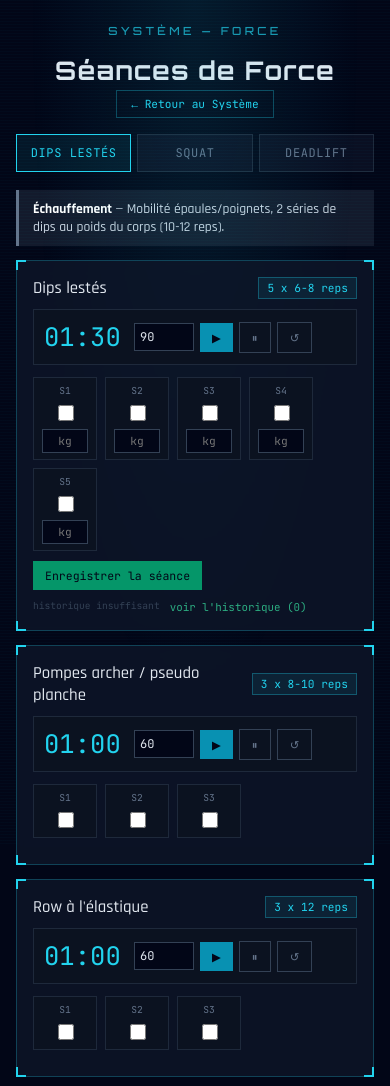
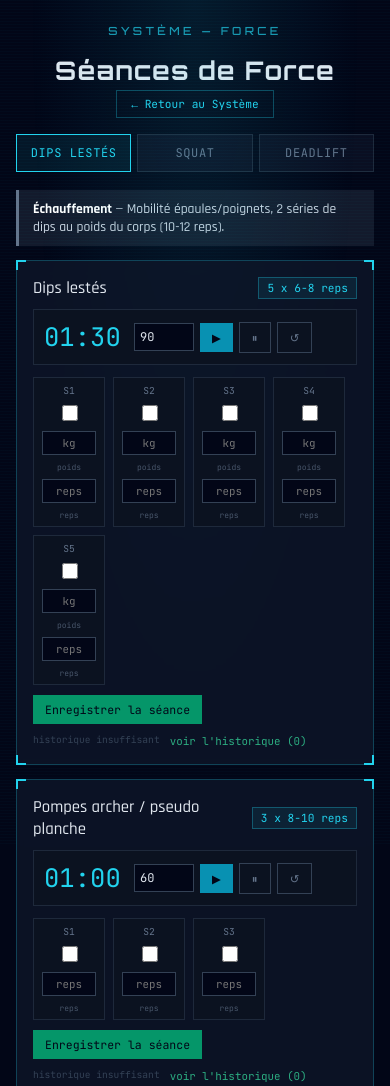
Before and after one commit to adrienfoggia-cpu/syst-me-v1, a plain HTML site: page seances-force.html in a window 390 px wide. Shown: the top 1086 px of the page. Drawn offline with Linux system fonts and the light colour scheme.

Commit message:
Add files via upload

```diff
--- a/seances-force.html
+++ b/seances-force.html
@@ -56,13 +56,14 @@
   .btn-emerald{background:#059669;color:#020617;} .btn-emerald:hover{background:#34d399;}
 
   .sets-grid{display:flex; gap:8px; flex-wrap:wrap; margin-bottom:10px;}
-  .set-box{background:#0b1220; border:1px solid #1e293b; padding:6px 8px; display:flex; flex-direction:column; align-items:center; gap:5px; width:64px;}
+  .set-box{background:#0b1220; border:1px solid #1e293b; padding:6px 8px; display:flex; flex-direction:column; align-items:center; gap:5px; width:72px;}
   .set-box.checked{border-color:var(--emerald); background:rgba(52,211,153,.06);}
   .set-box .slabel{font-family:'JetBrains Mono',monospace; font-size:.6rem; color:var(--muted);}
   .set-box input[type=checkbox]{width:16px; height:16px; accent-color:var(--emerald);}
   .set-box input[type=text]{width:100%; background:#020617; border:1px solid #334155; color:var(--text);
-    font-family:'JetBrains Mono',monospace; font-size:.7rem; padding:4px; text-align:center;}
+    font-family:'JetBrains Mono',monospace; font-size:.68rem; padding:4px; text-align:center; margin-top:2px;}
   .set-box input:focus{outline:none; border-color:var(--cyan);}
+  .set-box .sub-label{font-family:'JetBrains Mono',monospace; font-size:.5rem; color:#475569; margin-top:2px;}
 
   .row-actions{display:flex; align-items:center; gap:10px; flex-wrap:wrap; margin-bottom:6px;}
   .current-val{font-family:'JetBrains Mono',monospace; font-size:1rem; color:var(--emerald);}
@@ -94,7 +95,7 @@
 
 <script>
 /* ---------- helpers ---------- */
-const STORAGE_KEY = "adrien-force-sessions-v2";
+const STORAGE_KEY = "adrien-force-sessions-v3";
 const todayStr = () => new Date().toISOString().slice(0,10);
 const pad = (n) => n.toString().padStart(2,"0");
 function formatMMSS(totalSeconds){
@@ -122,6 +123,7 @@ function beep(){
 }
 
 /* ---------- default data ---------- */
+/* track: "weight" (poids+reps par série) | "time" (durée par série) | null (reps seules, sauf noLog) */
 const SESSIONS = [
   {
     id:"dips", name:"Dips lestés", warmup:"Mobilité épaules/poignets, 2 séries de dips au poids du corps (10-12 reps).",
@@ -130,7 +132,7 @@ const SESSIONS = [
       {id:"pompes-archer", name:"Pompes archer / pseudo planche", scheme:"8-10 reps", sets:3, rest:60, track:null},
       {id:"row-elastique", name:"Row à l'élastique", scheme:"12 reps", sets:3, rest:60, track:null},
       {id:"l-sit", name:"L-sit", scheme:"hold max", sets:4, rest:60, track:"time", unit:""},
-      {id:"boxe-dips", name:"Sac de boxe (optionnel)", scheme:"2 min / round", sets:4, rest:120, track:null, note:"Relance le minuteur à chaque round."},
+      {id:"boxe-dips", name:"Sac de boxe (optionnel)", scheme:"2 min / round", sets:4, rest:120, track:null, noLog:true, note:"Relance le minuteur à chaque round."},
     ]
   },
   {
@@ -148,7 +150,7 @@ const SESSIONS = [
       {id:"deadlift", name:"Deadlift", scheme:"5-6 reps", sets:5, rest:120, track:"weight", unit:"kg"},
       {id:"tractions-lestees", name:"Tractions lestées", scheme:"6-8 reps", sets:3, rest:90, track:"weight", unit:"kg"},
       {id:"hollow-body", name:"Hollow body", scheme:"30-45s", sets:3, rest:60, track:"time", unit:""},
-      {id:"boxe-deadlift", name:"Sac de boxe (optionnel)", scheme:"2 min / round", sets:4, rest:120, track:null, note:"Relance le minuteur à chaque round."},
+      {id:"boxe-deadlift", name:"Sac de boxe (optionnel)", scheme:"2 min / round", sets:4, rest:120, track:null, noLog:true, note:"Relance le minuteur à chaque round."},
     ]
   },
 ];
@@ -267,11 +269,20 @@ function submitSession(exId){
   for(let i=1; i<=ex.sets; i++){
     const chk = document.getElementById(`setchk-${exId}-${i}`);
     if(chk && chk.checked){
-      const input = document.getElementById(`setval-${exId}-${i}`);
-      const raw = input.value.trim();
-      const value = ex.track==="time" ? parseTimeToSeconds(raw) : parseFloat(raw);
-      if(value===null || isNaN(value)){ pushToast(`Valeur invalide série ${i}`, "danger"); return; }
-      values.push(value);
+      if(ex.track==="weight"){
+        const w = parseFloat(document.getElementById(`setval-${exId}-${i}`).value.trim());
+        const r = parseInt(document.getElementById(`setreps-${exId}-${i}`).value.trim(), 10);
+        if(isNaN(w) || isNaN(r)){ pushToast(`Poids ou reps invalide série ${i}`, "danger"); return; }
+        values.push({weight:w, reps:r});
+      } else if(ex.track==="time"){
+        const t = parseTimeToSeconds(document.getElementById(`setval-${exId}-${i}`).value.trim());
+        if(t===null){ pushToast(`Durée invalide série ${i}`, "danger"); return; }
+        values.push({time:t});
+      } else {
+        const r = parseInt(document.getElementById(`setreps-${exId}-${i}`).value.trim(), 10);
+        if(isNaN(r)){ pushToast(`Reps invalides série ${i}`, "danger"); return; }
+        values.push({reps:r});
+      }
     }
   }
   if(!values.length){ pushToast("Aucune série cochée", "danger"); return; }
@@ -317,11 +328,25 @@ function resetAll(){
   saveState(); render();
 }
 
-/* ---------- sparkline (basé sur la meilleure série de chaque séance) ---------- */
-function topValue(entry){ return Math.max(...entry.sets); }
-function sparkline(history){
+/* ---------- valeurs / affichage selon le type de suivi ---------- */
+function topValue(entry, ex){
+  if(ex.track==="weight") return Math.max(...entry.sets.map(s=>s.weight));
+  if(ex.track==="time") return Math.max(...entry.sets.map(s=>s.time));
+  return Math.max(...entry.sets.map(s=>s.reps));
+}
+function formatTop(v, ex){
+  if(ex.track==="time") return formatMMSS(v);
+  if(ex.track==="weight") return `${v}${ex.unit?" "+ex.unit:""}`;
+  return `${v} reps`;
+}
+function formatSetDetail(s, ex){
+  if(ex.track==="weight") return `${s.weight}${ex.unit?ex.unit:""}${s.reps!==undefined?" x"+s.reps:""}`;
+  if(ex.track==="time") return formatMMSS(s.time);
+  return `${s.reps} reps`;
+}
+function sparkline(history, ex){
   if(!history || history.length<2) return `<div class="mono" style="font-size:.6rem;color:#334155;">historique insuffisant</div>`;
-  const values = history.map(topValue);
+  const values = history.map(h=>topValue(h, ex));
   const min = Math.min(...values), max = Math.max(...values), range=(max-min)||1;
   const w=100,h=24;
   const pts = values.map((v,i)=>{
@@ -366,51 +391,63 @@ function exerciseCard(ex){
   const t = ensureTimer(ex.id);
   const history = logs[ex.id] || [];
   const last = lastEntryFor(ex.id);
-  const lastTop = last ? topValue(last) : null;
-  const lastDisplay = lastTop!==null ? (ex.track==="time" ? formatMMSS(lastTop) : `${lastTop}${ex.unit?" "+ex.unit:""}`) : null;
-  const prefillPerSet = (last && last.sets) ? last.sets : [];
+  const lastTop = last ? topValue(last, ex) : null;
+  const lastDisplay = lastTop!==null ? formatTop(lastTop, ex) : null;
+  const prefillSets = (last && last.sets) ? last.sets : [];
 
-  let setsGrid = "";
-  if(ex.track){
-    let boxes = "";
-    for(let i=1;i<=ex.sets;i++){
-      const prefill = prefillPerSet[i-1] !== undefined ? prefillPerSet[i-1] : (prefillPerSet.length ? prefillPerSet[prefillPerSet.length-1] : "");
-      const prefillDisplay = ex.track==="time" && typeof prefill === "number" ? formatMMSS(prefill) : prefill;
+  let boxes = "";
+  for(let i=1;i<=ex.sets;i++){
+    const prefill = prefillSets[i-1] !== undefined ? prefillSets[i-1] : (prefillSets.length ? prefillSets[prefillSets.length-1] : {});
+    if(ex.track==="weight"){
       boxes += `
         <div class="set-box" id="setbox-${ex.id}-${i}">
           <span class="slabel">S${i}</span>
           <input type="checkbox" id="setchk-${ex.id}-${i}" onchange="toggleSetBox('${ex.id}',${i})">
-          <input type="text" id="setval-${ex.id}-${i}" value="${prefillDisplay!==undefined?prefillDisplay:''}" placeholder="${ex.track==='time'?'mm:ss':ex.unit}">
+          <input type="text" id="setval-${ex.id}-${i}" value="${prefill.weight!==undefined?prefill.weight:''}" placeholder="${ex.unit}">
+          <span class="sub-label">poids</span>
+          <input type="text" id="setreps-${ex.id}-${i}" value="${prefill.reps!==undefined?prefill.reps:''}" placeholder="reps">
+          <span class="sub-label">reps</span>
         </div>`;
-    }
-    setsGrid = `<div class="sets-grid">${boxes}</div>`;
-  } else {
-    let boxes = "";
-    for(let i=1;i<=ex.sets;i++){
+    } else if(ex.track==="time"){
+      boxes += `
+        <div class="set-box" id="setbox-${ex.id}-${i}">
+          <span class="slabel">S${i}</span>
+          <input type="checkbox" id="setchk-${ex.id}-${i}" onchange="toggleSetBox('${ex.id}',${i})">
+          <input type="text" id="setval-${ex.id}-${i}" value="${prefill.time!==undefined?formatMMSS(prefill.time):''}" placeholder="mm:ss">
+        </div>`;
+    } else if(ex.noLog){
       boxes += `
         <div class="set-box" id="setbox-${ex.id}-${i}">
           <span class="slabel">S${i}</span>
           <input type="checkbox" id="setchk-${ex.id}-${i}" onchange="toggleSetBox('${ex.id}',${i})">
         </div>`;
+    } else {
+      boxes += `
+        <div class="set-box" id="setbox-${ex.id}-${i}">
+          <span class="slabel">S${i}</span>
+          <input type="checkbox" id="setchk-${ex.id}-${i}" onchange="toggleSetBox('${ex.id}',${i})">
+          <input type="text" id="setreps-${ex.id}-${i}" value="${prefill.reps!==undefined?prefill.reps:''}" placeholder="reps">
+          <span class="sub-label">reps</span>
+        </div>`;
     }
-    setsGrid = `<div class="sets-grid">${boxes}</div>`;
-    if(ex.note) setsGrid += `<div class="note-box">${esc(ex.note)}</div>`;
   }
+  let setsGrid = `<div class="sets-grid">${boxes}</div>`;
+  if(ex.noLog && ex.note) setsGrid += `<div class="note-box">${esc(ex.note)}</div>`;
 
   let trackFooter = "";
-  if(ex.track){
+  if(!ex.noLog){
     trackFooter = `
       <div class="row-actions">
         <button class="btn btn-emerald" onclick="submitSession('${ex.id}')">Enregistrer la séance</button>
         ${lastDisplay ? `<span class="current-val">dernier : ${lastDisplay}</span>` : ""}
       </div>
       <div style="display:flex;align-items:center;gap:10px;flex-wrap:wrap;">
-        ${sparkline(history)}
+        ${sparkline(history, ex)}
         <button class="hist-toggle" onclick="openHistFor=openHistFor==='${ex.id}'?null:'${ex.id}';render();">${openHistFor===ex.id?'masquer':'voir'} l'historique (${history.length})</button>
       </div>
       ${openHistFor===ex.id ? `
         <div class="hist-list">
-          ${history.slice().reverse().map(h=>`<div>${h.date} — ${h.sets.map(v=>ex.track==='time'?formatMMSS(v):v).join(" / ")}${ex.unit?" "+ex.unit:""}</div>`).join("") || "<div>Aucune donnée</div>"}
+          ${history.slice().reverse().map(h=>`<div>${h.date} — ${h.sets.map(s=>formatSetDetail(s, ex)).join(" / ")}</div>`).join("") || "<div>Aucune donnée</div>"}
         </div>
         ${history.length ? `<button class="hist-toggle" style="color:#f87171;margin-top:6px;" onclick="deleteLastEntry('${ex.id}')">supprimer la dernière séance</button>` : ""}
       ` : ""}
```
